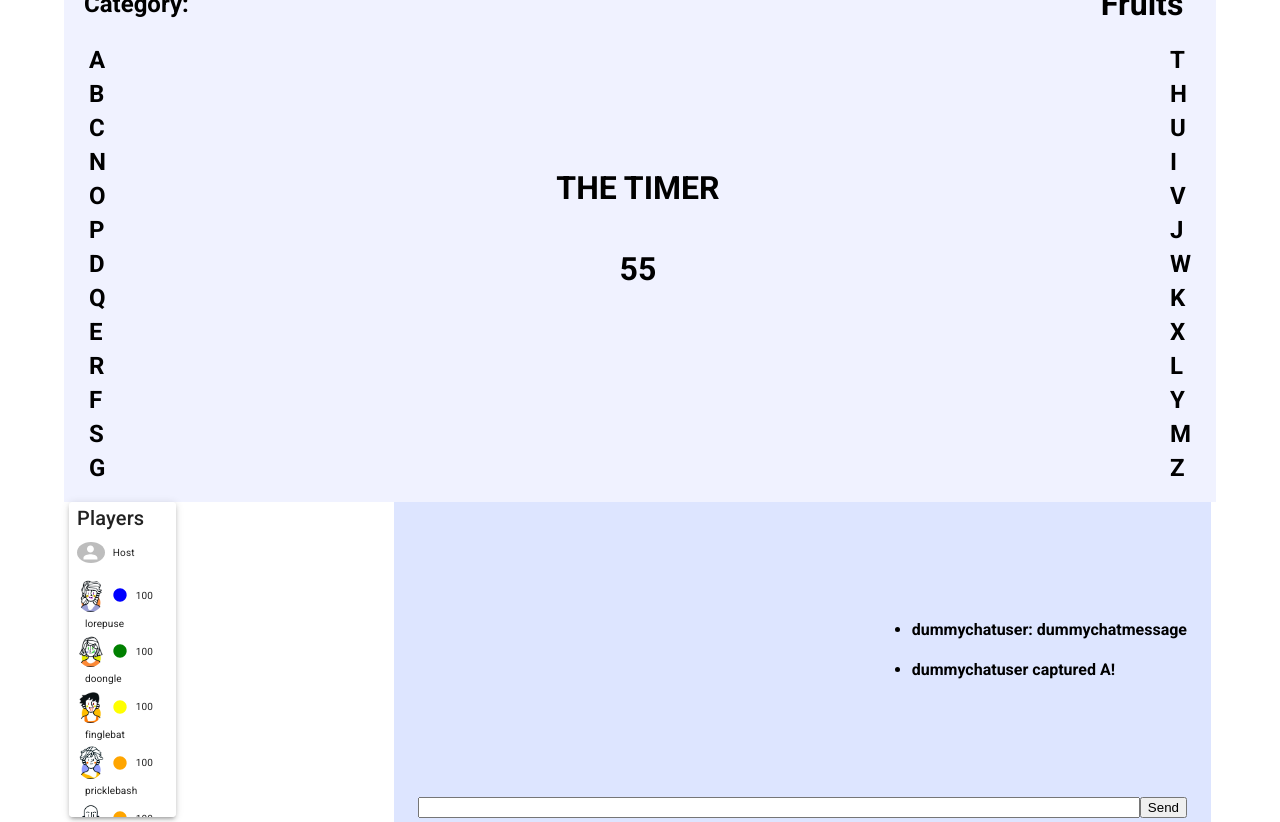
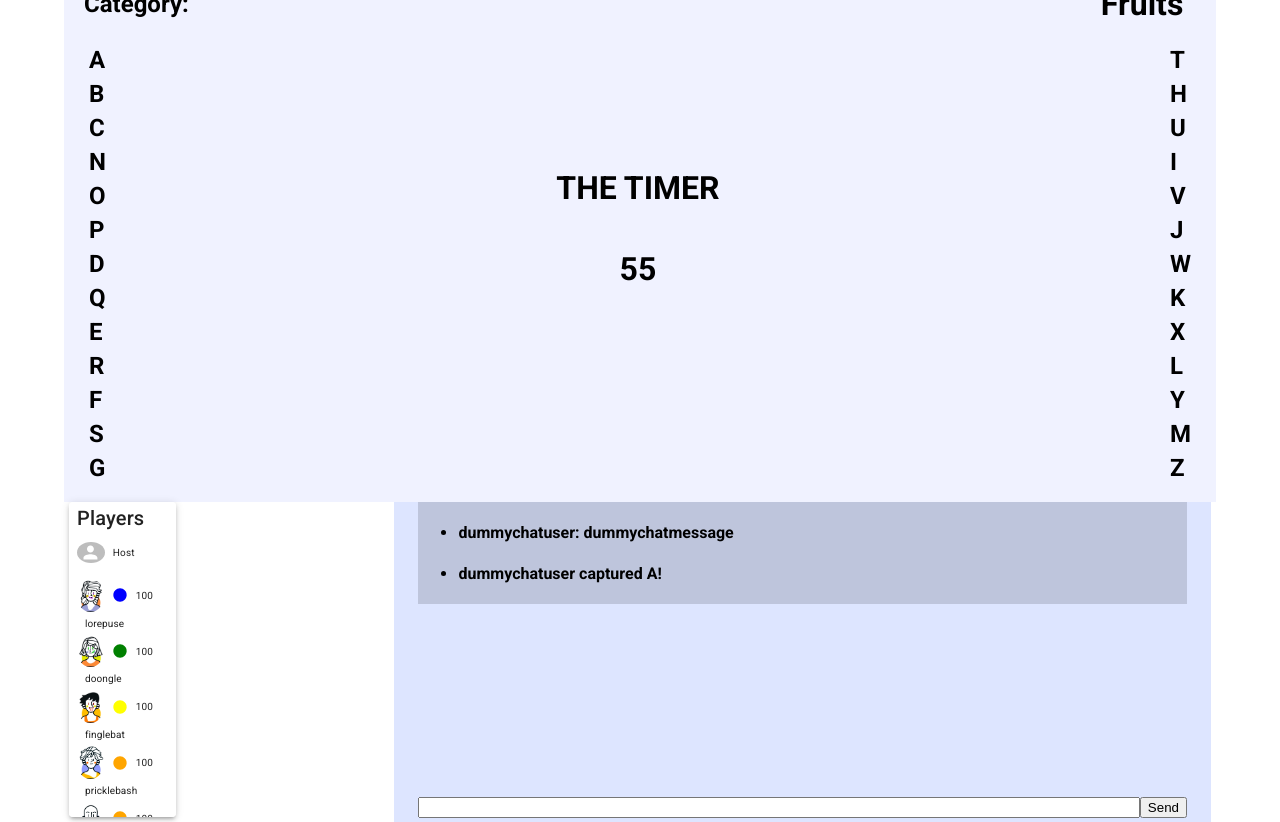
Before and after one commit to lighthouse-labs/MadCap-Server2, a React (Create React App) app in the folder client/: page / in a window 1280 px wide. Built offline with nearby package versions, Linux system fonts and the light colour scheme; no server answers.

Commit message:
textbox fix

```diff
--- a/client/src/components/Game/Notice.jsx
+++ b/client/src/components/Game/Notice.jsx
@@ -1,4 +1,4 @@
-import Box from "@mui/system/Box";
+import Box from "@mui/material/Box";
 
 export default function Notice(props) {
 
--- a/client/src/components/Game/StatusBox.jsx
+++ b/client/src/components/Game/StatusBox.jsx
@@ -29,8 +29,8 @@ export default function StatusBox(props) {
             maxHeight: '300px',
             overflow: 'auto',
           }}>
+        <ChatList chats={props.chats} />
         </Box>
-        <ChatList chats={props.chats} />
         <Entry
           sendMessage={props.sendMessage}
           isConnected={props.isConnected}
```
